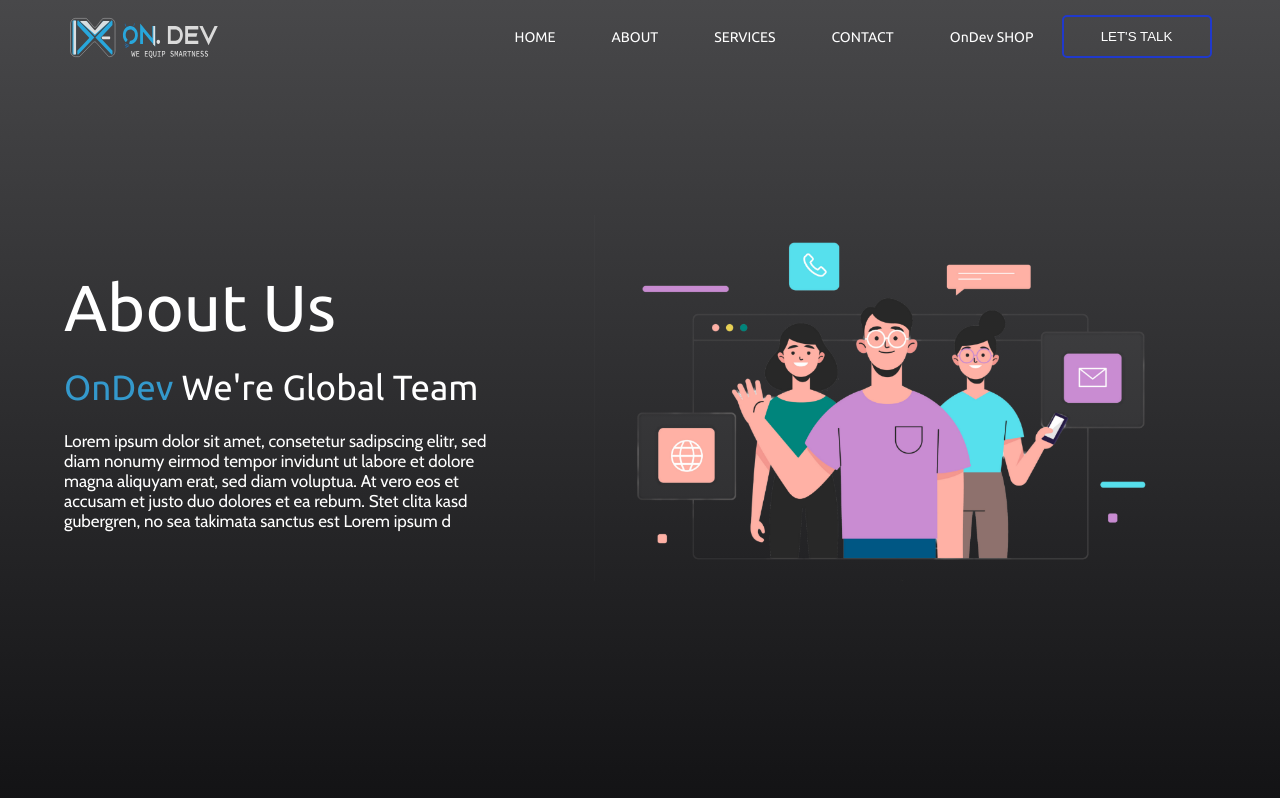
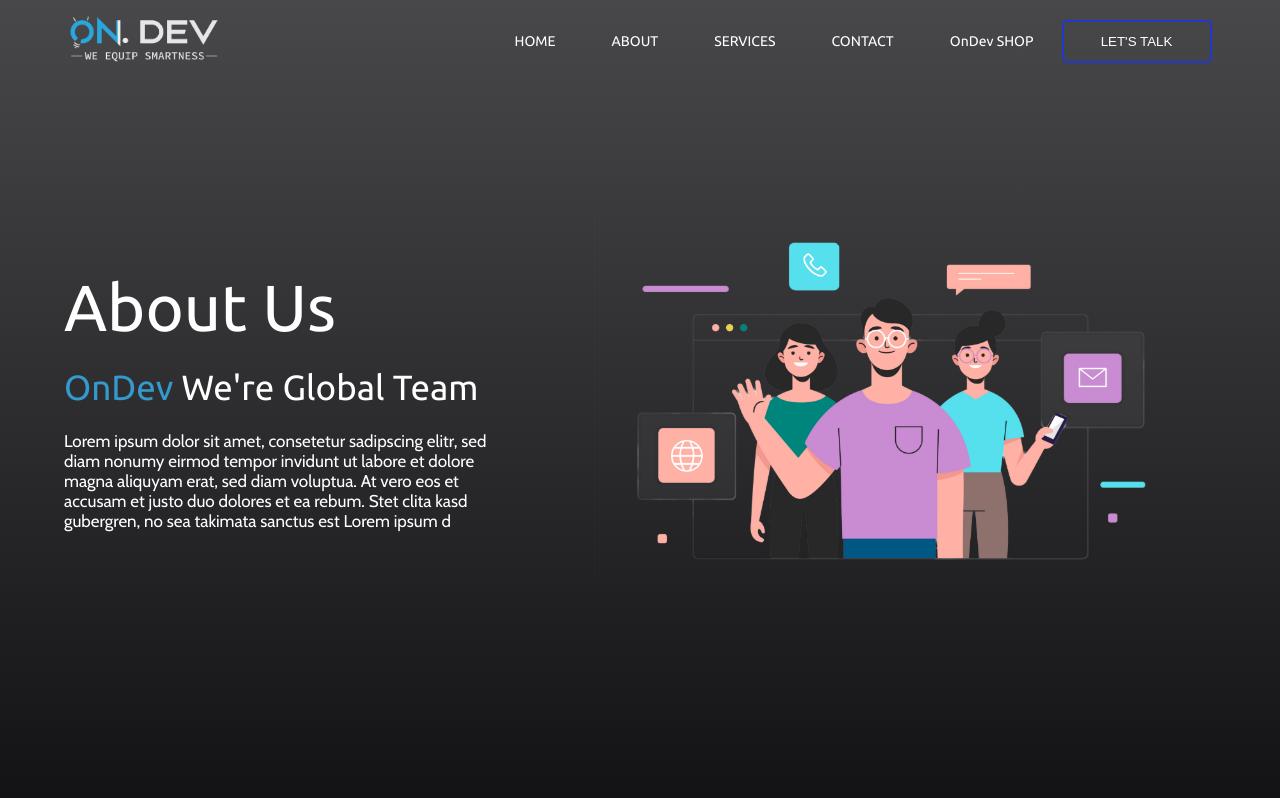
Before and after one commit to Osada97/ondev, a Next.js app: page /about in a window 1280 px wide. Shown: the top 798 px of the page. Built offline with nearby package versions, Linux system fonts and the light colour scheme.

Commit message:
Add white logo for nav

```diff
--- a/components/Nav.js
+++ b/components/Nav.js
@@ -42,7 +42,7 @@
       <NavMain>
         <Log className="log">
           <StyledImage
-            src={navType ? "/img/L2.svg" : "/img/L1.png"}
+            src={navType ? "/img/l2.png" : "/img/L1.png"}
             alt="logo"
           />
         </Log>
```
Also changed, not shown: public/img/L2.png (added), public/img/L2.svg (deleted).
